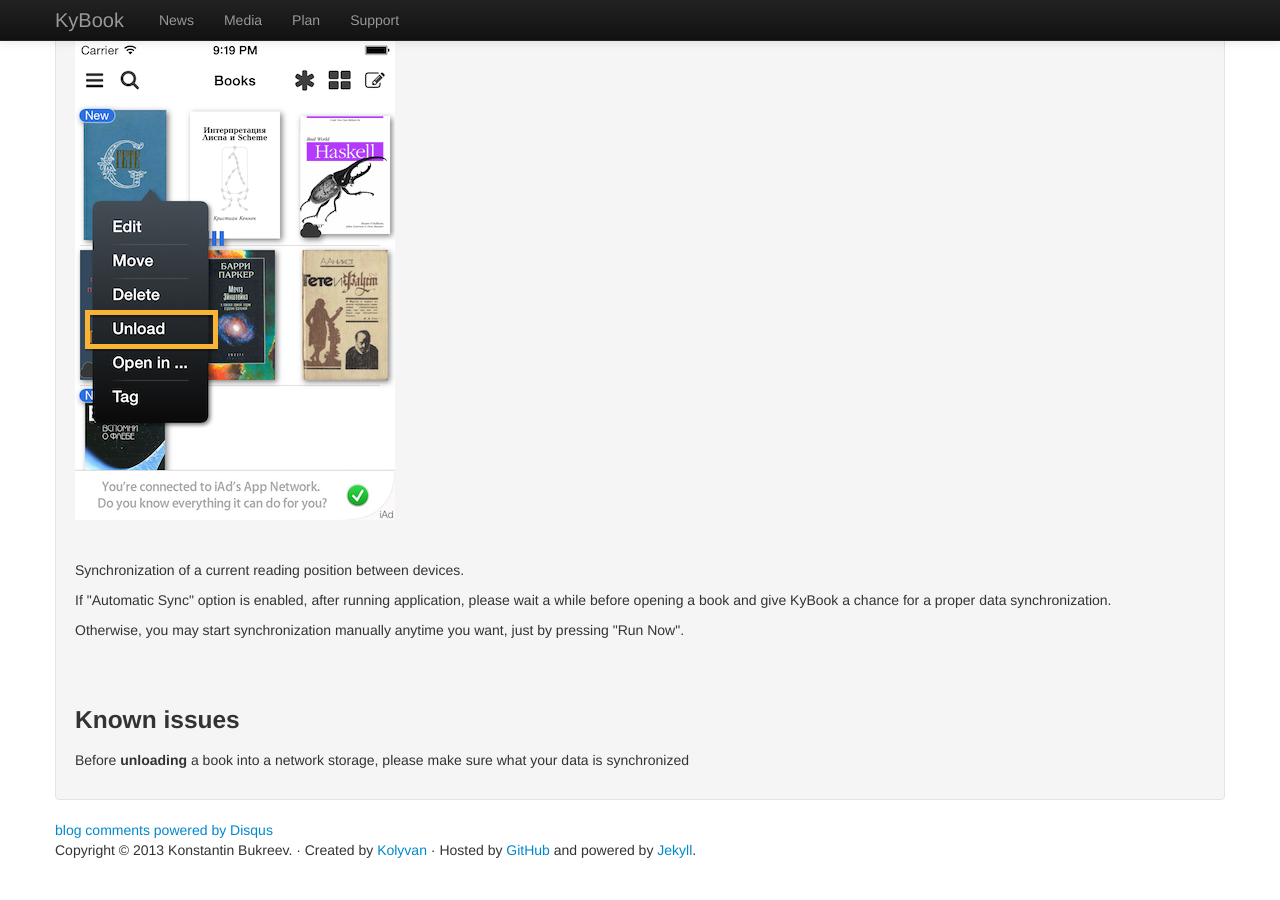
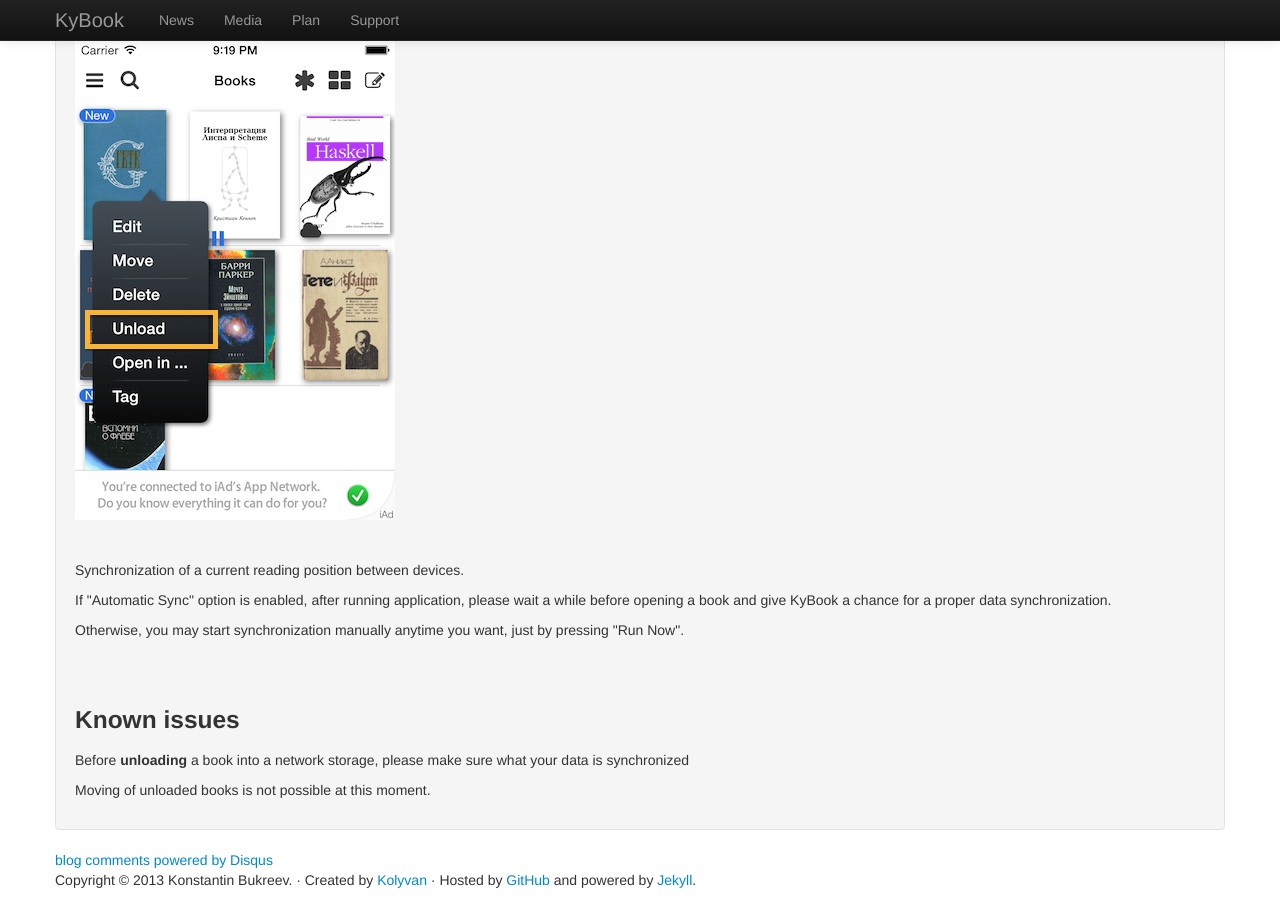
Before and after one commit to kolyvan/kolyvan.github.com, a Jekyll site: the page built from kybook/faq/_posts/2014-02-22-sync.html, in a window 1280 px wide and 900 px high, scrolled down 2450 px. Built offline with Jekyll 4.4.1, drawn with Linux system fonts in a browser that asks for light colours; nearby versions of some CDN libraries; comment, search, counter and statistics services are not loaded; before the commit the page ends 3320 px from its top, so only the background shows below that.

Commit message:
update kybook sync faq

```diff
--- a/kybook/faq/_posts/2014-02-22-sync.html
+++ b/kybook/faq/_posts/2014-02-22-sync.html
@@ -63,4 +63,7 @@
 <h3>Known issues</h3>
 <div>
 	<p>Before <strong>unloading</strong> a book into a network storage, please make sure what your data is synchronized</p>
+
+	<p>Moving of unloaded books is not possible at this moment.</p>
+
 </div>
```
